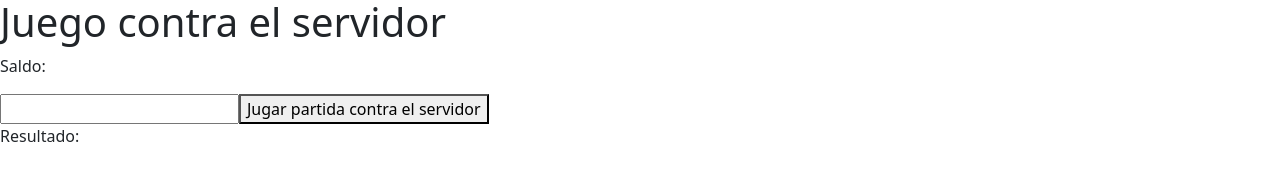
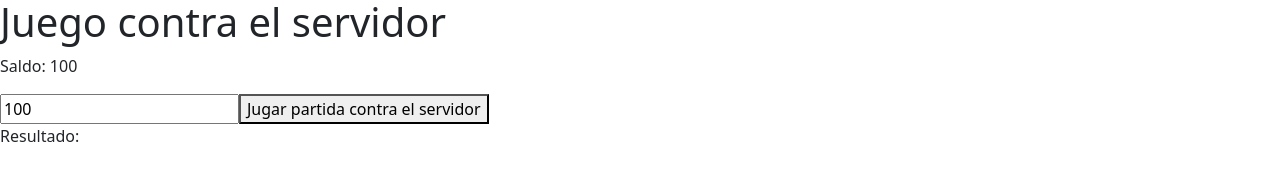
Before and after one commit to Mskenmasters1/actividadesrepaso, a React (Vite) app in the folder frontend/: page / in a window 1280 px wide. Shown: the part 293-467 px from the top of the page. Built offline with nearby package versions, Linux system fonts and the light colour scheme.

Commit message:
modifica cuarta.tsx con cambios necesarios

```diff
--- a/frontend/src/cuarta.tsx
+++ b/frontend/src/cuarta.tsx
@@ -1,24 +1,29 @@
-import React, { useState } from "react";
+import React, { useState } from 'react';
 
 export const Cuarta = () => {
-    const [saldo, setSaldo] = useState("");
-    const [numeroServidor, setNumeroServidor] = useState("");
-    const [resultado, setResultado] = useState("");
+    const [saldo, setSaldo] = useState('100');
+    const [numeroServidor, setNumeroServidor] = useState('');
+    const [resultado, setResultado] = useState('');
 
     const jugarPartida = async () => {
         const numeroAleatorio = Math.floor(Math.random() * 100) + 1;
-        const response = await fetch("http://localhost:3000/api/actividades1/cuarta", {
-            method: 'GET'
+        const response = await fetch('http://localhost:3000/api/actividades1/cuarta', {
+            method: 'GET',
         });
         const data = await response.json();
         const numeroServidor = data.numero;
 
         if (numeroServidor < numeroAleatorio) {
-            setResultado("Ganaste");
+            setResultado('Ganaste');
+            setSaldo((prevSaldo) => (parseInt(prevSaldo) + 10).toString());
         } else if (numeroServidor > numeroAleatorio) {
-            setResultado("Perdiste");
+            setResultado('Perdiste');
+            setSaldo((prevSaldo) => {
+                const newSaldo = parseInt(prevSaldo) - 10;
+                return newSaldo < 0 ? '0' : newSaldo.toString();
+            });
         } else {
-            setResultado("Empate");
+            setResultado('Empate');
         }
 
         setNumeroServidor(numeroServidor.toString());
```
